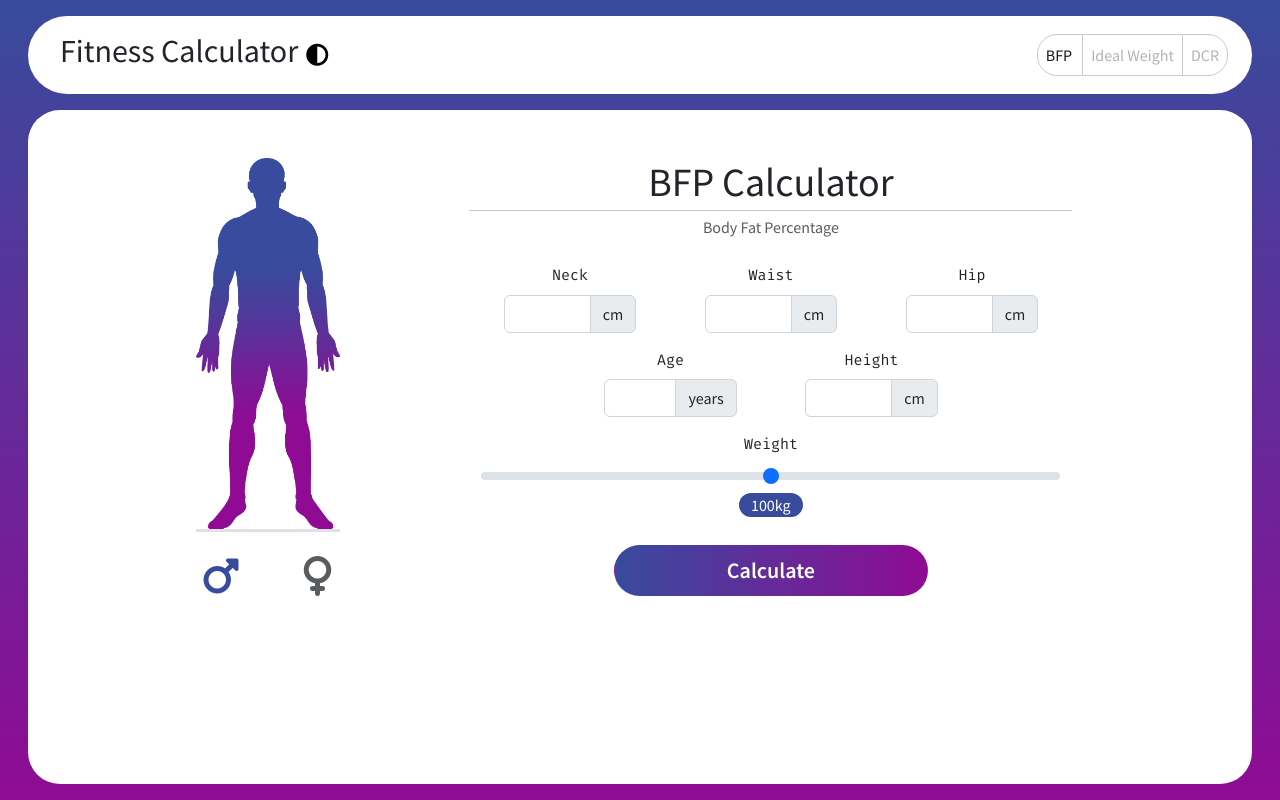
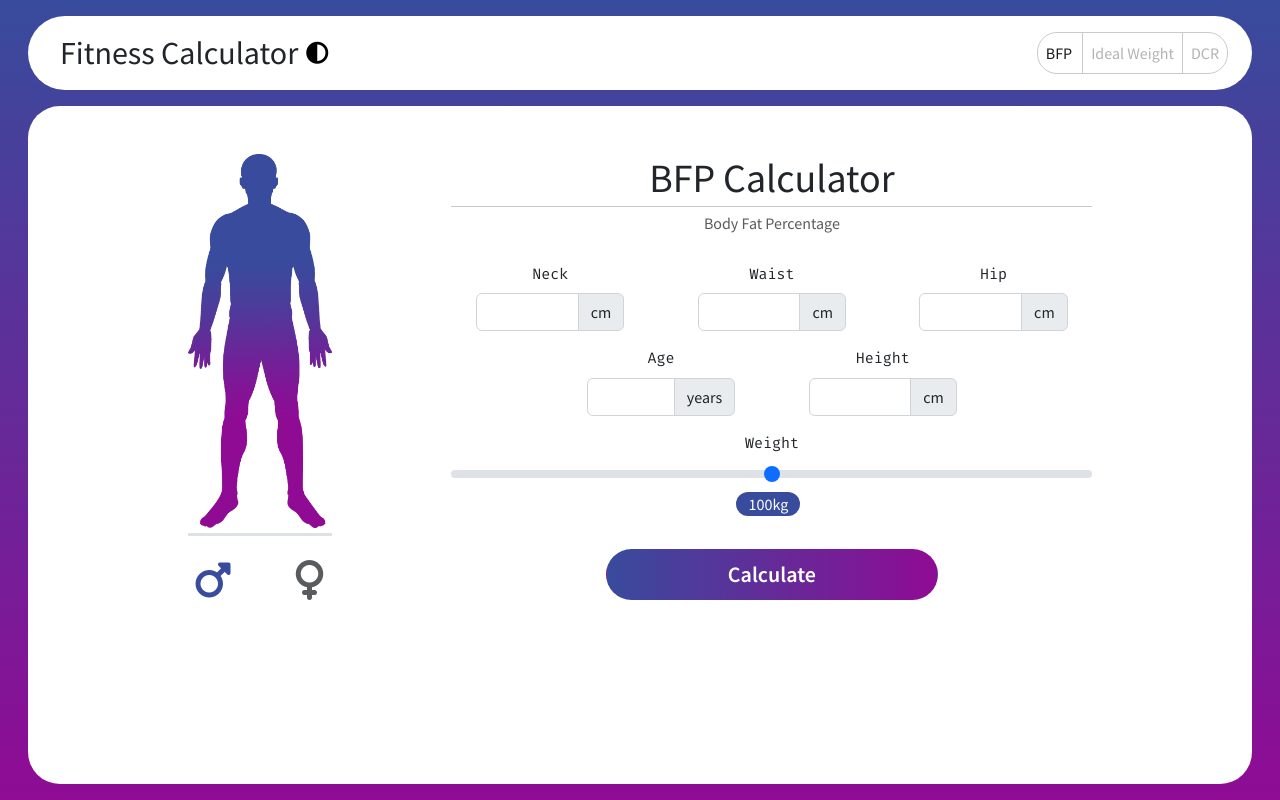
Before and after one commit to maxg02/Fitness-Calculator, a website: page index.html in a window 1280 px wide. Drawn offline with nearby package versions, Linux system fonts and the light colour scheme.

Commit message:
Title vertical margin fix

```diff
--- a/index.html
+++ b/index.html
@@ -16,7 +16,7 @@
         <div class="row mx-0">
             <header class="container-fluid bg-white py-2 px-4 rounded-pill">
                 <nav class="navbar navbar-expand">
-                    <h2 class="ms-2">Fitness Calculator</h2>
+                    <h2 class="ms-2 my-0">Fitness Calculator</h2>
                     <button class="bg-transparent border-0 ms-2" id="darkModeToggler">
                         <i class="fa-solid fa-circle-half-stroke"></i>
                     </button>
@@ -35,7 +35,7 @@
             </header>
         </div>
         <div class="container-fluid flex-grow-1 mt-3 bg-white rounded-5 mx-0">
-            <div class="container">
+            <div class="container-lg px-0">
                 <div class="row py-5 d-flex justify-content-center mx-0">
                     <div class="text-center d-block d-xl-none mb-4 w-75">
                         <h1 class="m-0">BFP Calculator</h1>
@@ -47,7 +47,7 @@
                         <div class="d-flex flex-column">
                             <div class="position-relative d-flex flex-grow-1">
                                 <div id="img-toggler" class="w-100 border-top border-3 position-absolute bg-white align-self-end"></div>
-                                <img src="imgs/bodies/male.png" alt="male" id="body" class="img-fluid">
+                                <img src="imgs/bodies/male.png" alt="male" id="body" class="img-fluid mb-2">
                             </div>
                             <div class="mt-4 d-flex justify-content-between px-2">
                                 <button class="bg-transparent border-0 text-muted active" id="btn-male">
@@ -59,14 +59,14 @@
                             </div>
                         </div>
                     </div>
-                    <div class="col-11 col-xl-7 d-flex flex-column offset-xl-1 mt-4 mt-xl-0">
+                    <div class="col-12 col-xl-7 d-flex flex-column offset-xl-1 mt-4 mt-xl-0 px-0">
                         <div class="row flex-grow-1 mx-0 d-flex">
                             <div class="text-center d-none d-xl-block">
                                 <h1 class="m-0">BFP Calculator</h1>
                                 <hr class="w-100 my-1"/>
                                 <p class="text-muted">Body Fat Percentage</p>
                             </div>
-                            <form class="mt-1 w-100 mx-0">
+                            <form class="mt-1 w-100 mx-0 px-0">
                                 <div class="row d-flex justify-content-center w-100 mx-0">
                                     <div class="text-center mb-3 col-12 col-sm-6 col-md-4">
                                         <div class="w-75 mx-auto">
```
